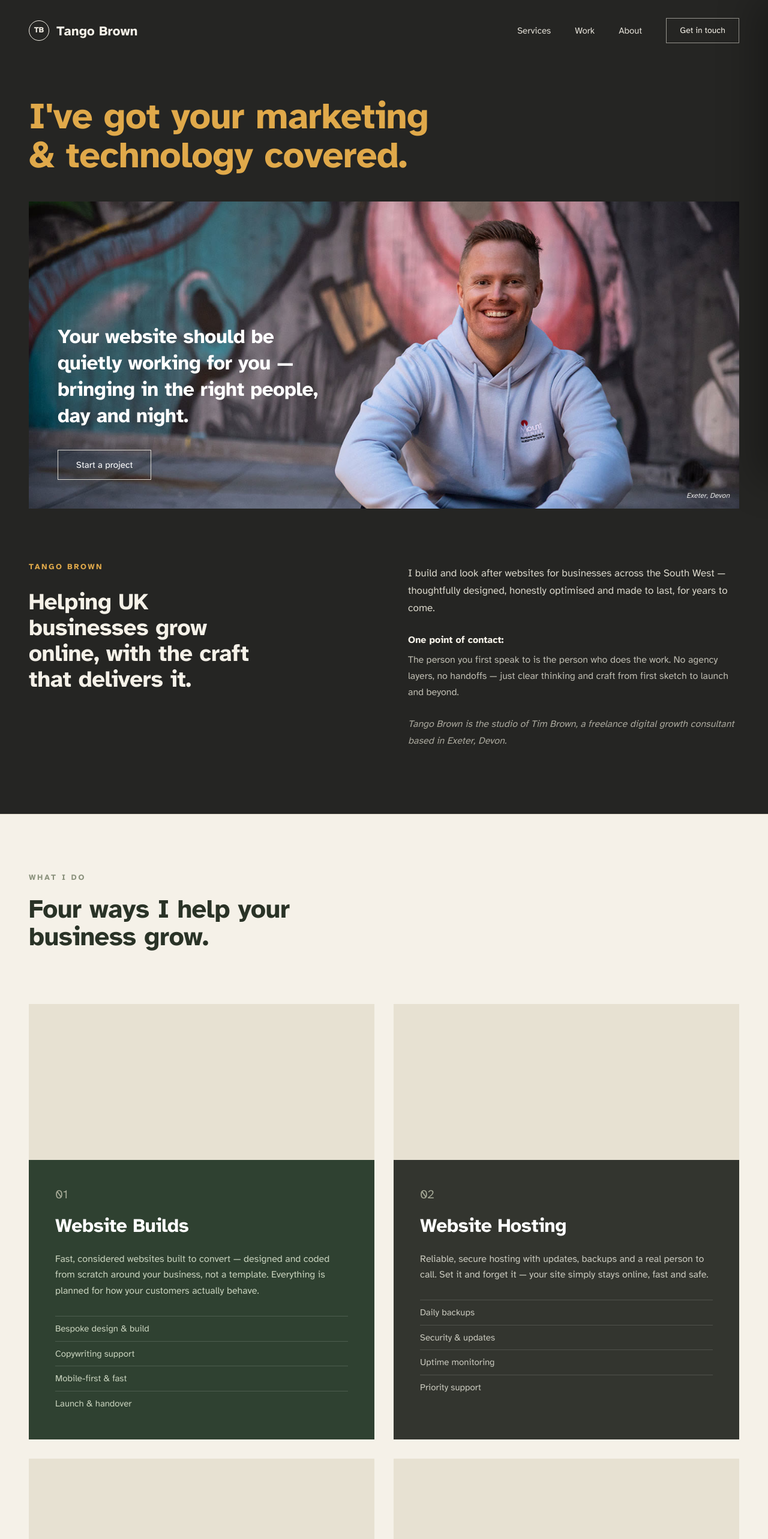
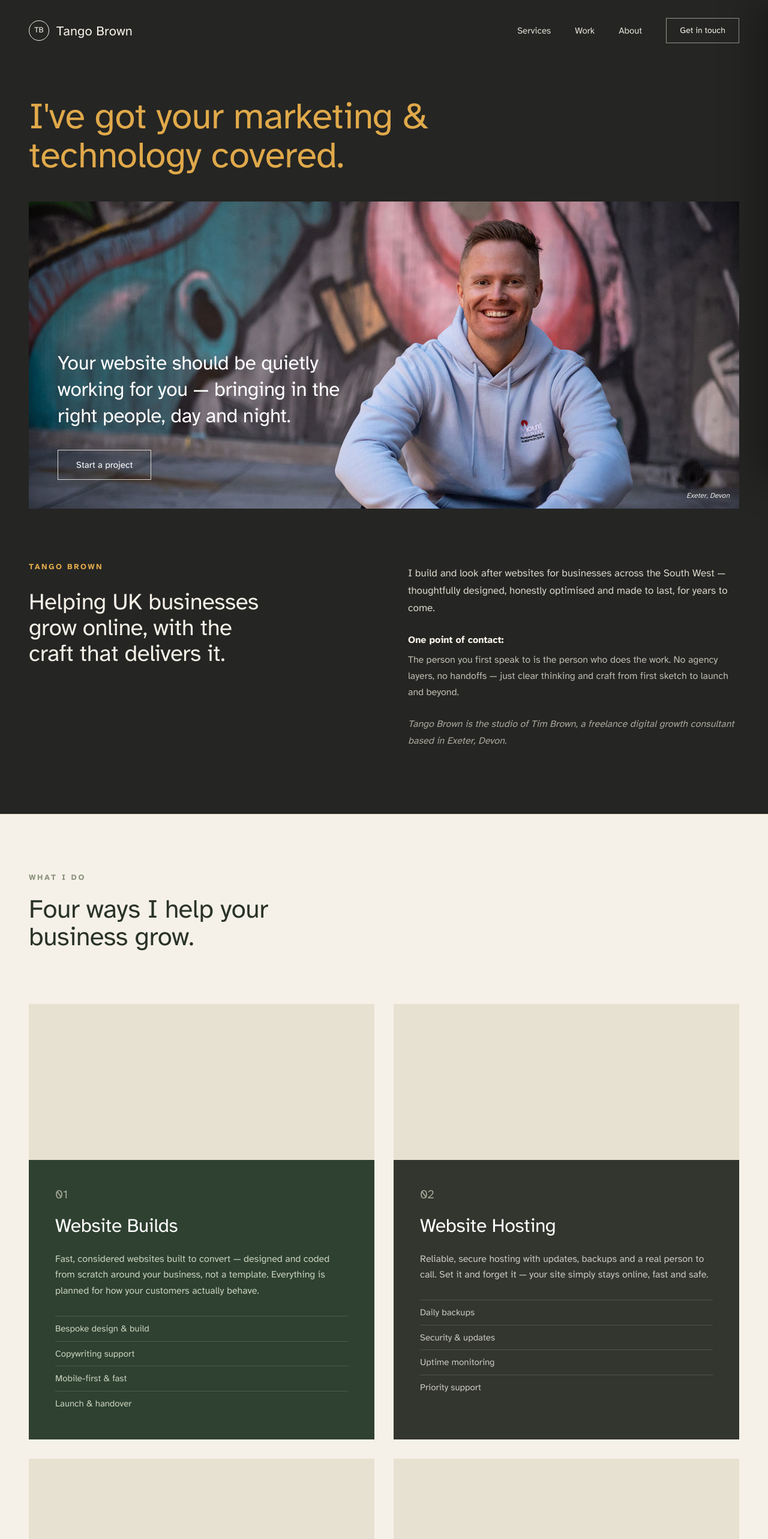
Before and after one commit to tangobrown/tango-site, a Next.js app: page / in a window 1280 px wide. Shown: the top 2566 px of the page at 60% size. Built offline with nearby package versions, Linux system fonts and the light colour scheme.

Commit message:
Headings: 600 -> 400 (font-normal), matches body weight
All 11 font-heading occurrences flip to font-normal so headings
and paragraph copy render at the same 400 weight. Atkinson
Hyperlegible ships a real 400, so no browser synthesis needed —
everything is native Regular now.

```diff
--- a/components/About.tsx
+++ b/components/About.tsx
@@ -30,7 +30,7 @@ export default function About() {
             About me
           </div>
           <h2
-            className="font-heading font-semibold leading-[1.08] tracking-[-0.01em] mb-[26px]"
+            className="font-heading font-normal leading-[1.08] tracking-[-0.01em] mb-[26px]"
             style={{ fontSize: "clamp(28px,3.1vw,40px)" }}
           >
             Hi, I&apos;m Tim Brown.
--- a/components/ContactPanel.tsx
+++ b/components/ContactPanel.tsx
@@ -138,7 +138,7 @@ export default function ContactPanel({ isOpen, onClose }: Props) {
           </button>
         </div>
 
-        <h2 className="font-heading font-semibold text-[38px] leading-[1.08] tracking-[-0.01em] text-white mb-3.5">
+        <h2 className="font-heading font-normal text-[38px] leading-[1.08] tracking-[-0.01em] text-white mb-3.5">
           Let&apos;s start something.
         </h2>
         <p className="text-base leading-[1.65] font-light text-[#bcc6b1] mb-9">
--- a/components/CtaBand.tsx
+++ b/components/CtaBand.tsx
@@ -17,7 +17,7 @@ export default function CtaBand() {
           Let&apos;s begin
         </div>
         <h2
-          className="font-heading font-semibold leading-[1.05] tracking-[-0.01em] mx-auto"
+          className="font-heading font-normal leading-[1.05] tracking-[-0.01em] mx-auto"
           style={{ fontSize: "clamp(32px,4.2vw,58px)", maxWidth: "18ch" }}
         >
           Let&apos;s grow your business online.
--- a/components/Hero.tsx
+++ b/components/Hero.tsx
@@ -19,7 +19,7 @@ export default function Hero() {
       {/* H1 */}
       <div className="container-tb pt-11">
         <h1
-          className="font-heading font-semibold text-gold leading-[1.06] tracking-[-0.01em]"
+          className="font-heading font-normal text-gold leading-[1.06] tracking-[-0.01em]"
           style={{ fontSize: "clamp(34px,4.8vw,66px)", maxWidth: "18ch" }}
         >
           I&apos;ve got your marketing &amp; technology covered.
@@ -44,7 +44,7 @@ export default function Hero() {
           </div>
           <div className="absolute inset-0 flex flex-col items-start justify-end text-left p-12">
             <p
-              className="font-heading font-semibold text-white leading-[1.32] tracking-[-0.01em]"
+              className="font-heading font-normal text-white leading-[1.32] tracking-[-0.01em]"
               style={{
                 fontSize: "clamp(22px,2.6vw,34px)",
                 maxWidth: "22ch",
@@ -77,7 +77,7 @@ export default function Hero() {
             Tango Brown
           </div>
           <h2
-            className="font-heading font-semibold text-heroText leading-[1.12] tracking-[-0.01em]"
+            className="font-heading font-normal text-heroText leading-[1.12] tracking-[-0.01em]"
             style={{ fontSize: "clamp(26px,3vw,42px)", maxWidth: "16ch" }}
           >
             Helping UK businesses grow online, with the craft that delivers it.
--- a/components/Nav.tsx
+++ b/components/Nav.tsx
@@ -13,7 +13,7 @@ export default function Nav() {
       <div className="container-tb py-[30px] flex items-center justify-between text-heroText">
         <Link
           href="#top"
-          className="flex items-center gap-3 font-heading font-semibold text-[22px] tracking-[0.01em]"
+          className="flex items-center gap-3 font-heading font-normal text-[22px] tracking-[0.01em]"
         >
           <span
             aria-hidden="true"
--- a/components/Services.tsx
+++ b/components/Services.tsx
@@ -23,7 +23,7 @@ export default function Services() {
           What I do
         </div>
         <h2
-          className="font-heading font-semibold leading-[1.06] tracking-[-0.01em]"
+          className="font-heading font-normal leading-[1.06] tracking-[-0.01em]"
           style={{ fontSize: "clamp(28px,3.4vw,46px)", maxWidth: "16ch" }}
         >
           Four ways I help your business grow.
@@ -53,7 +53,7 @@ export default function Services() {
                 <div className="font-heading font-light text-xl text-[#a7ab98] mb-3.5">
                   {svc.num}
                 </div>
-                <h3 className="font-heading font-semibold text-[32px] tracking-[-0.01em] text-white">
+                <h3 className="font-heading font-normal text-[32px] tracking-[-0.01em] text-white">
                   {svc.title}
                 </h3>
                 <p className={`mt-[18px] text-base leading-[1.68] font-light ${bodyColor}`}>
--- a/components/WorkCarousel.tsx
+++ b/components/WorkCarousel.tsx
@@ -30,7 +30,7 @@ export default function WorkCarousel() {
             Selected work
           </div>
           <h2
-            className="font-heading font-semibold leading-[1.06] tracking-[-0.01em]"
+            className="font-heading font-normal leading-[1.06] tracking-[-0.01em]"
             style={{ fontSize: "clamp(28px,3.4vw,46px)", maxWidth: "18ch" }}
           >
             A few projects I&apos;m proud of.
@@ -92,7 +92,7 @@ export default function WorkCarousel() {
                     {proj.tag}
                   </div>
                   <p
-                    className="font-heading font-semibold text-white leading-[1.28] tracking-[-0.01em]"
+                    className="font-heading font-normal text-white leading-[1.28] tracking-[-0.01em]"
                     style={{ fontSize: "clamp(24px,2.4vw,32px)" }}
                   >
                     &ldquo;{proj.quote}&rdquo;
```
